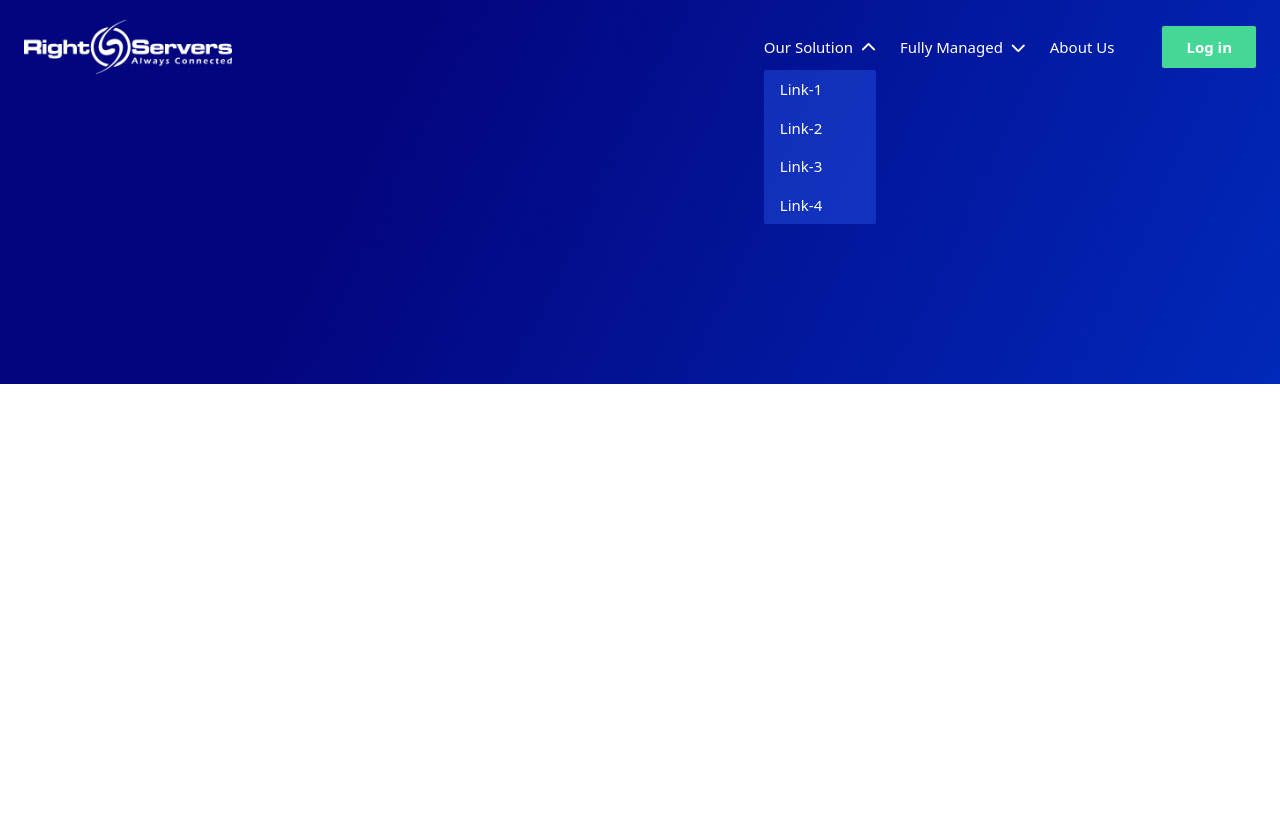
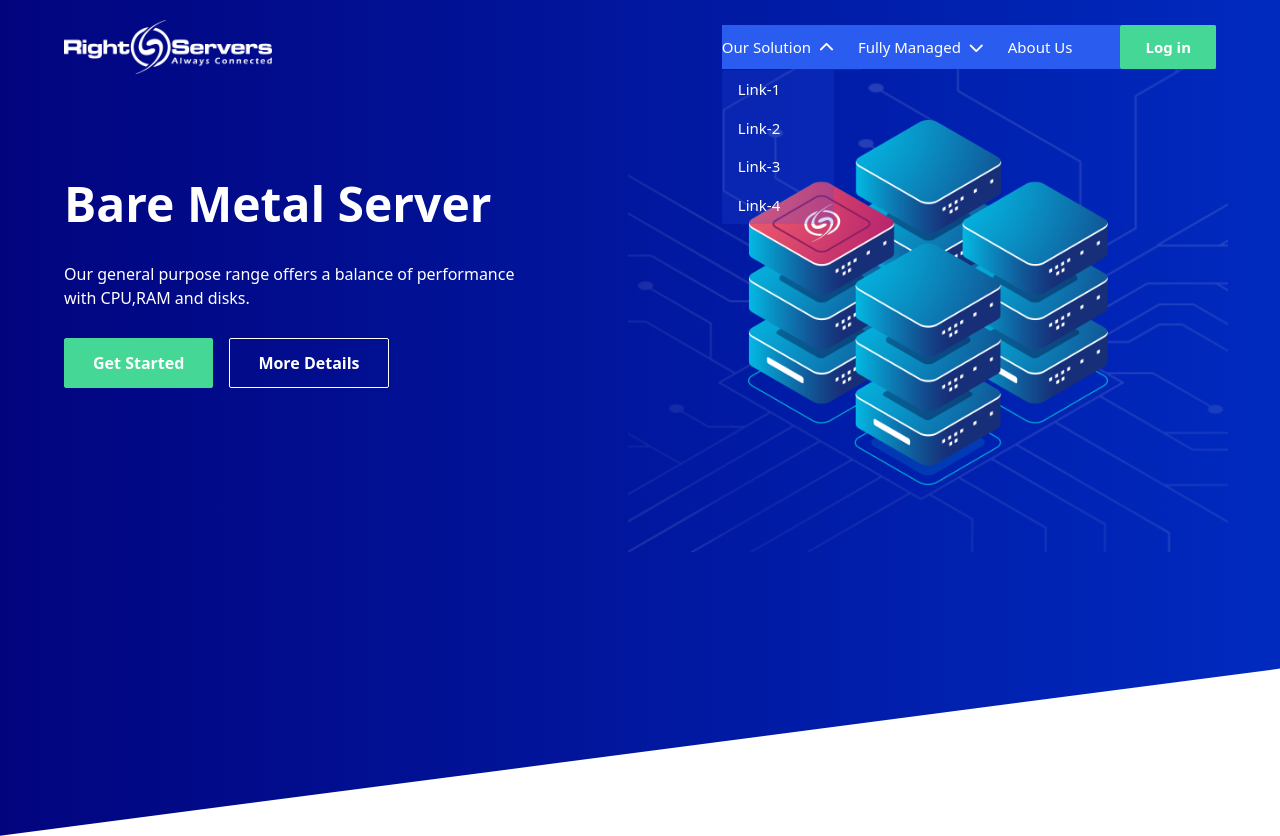
Before and after one commit to shovasarker/right-servers-with-tailwind, a website: page index.html in a window 1280 px wide. Both pictures are taken after a click on the item "Our Solution". Before the commit the page ends 800 px from the top, so only its background shows below. Drawn offline with Linux system fonts and the light colour scheme.

Commit message:
Banner image is set using absolute position

```diff
--- a/index.html
+++ b/index.html
@@ -20,8 +20,10 @@
     </head>
 
     <body>
-        <header class="header bg-[url('../../images/header-bg.png')] bg-no-repeat bg-cover h-96">
-            <nav class="relative container px-6 flex justify-between items-center py-5">
+        <!-- Header section start -->
+        <header class="header pb-100">
+            <!-- Navbar section start -->
+            <nav class="relative container px-6 lg:px-10 xl:px-16 flex justify-between items-center py-5">
                 <!-- logo of the site -->
                 <div class="w-40 lg:w-52 logo-wrapper">
                     <img src="./images/logo.png" alt="Right Servers Logo" class="w-full">
@@ -50,8 +52,8 @@
 
                 <!-- collapsible menu inline for large devices and hidden for small devices -->
                 <div id="mobile-menu" class="mobile-menu absolute flex -top-310p left-0 right-0
-                    lg:static bg-gradient-to-r from-transparent via-btnBlue/70 to-transparent lg:via-transparent flex-col items-center lg:flex-row lg:space-x-12 space-y-12
-                    lg:space-y-0 py-6 lg:py-0 transition-all duration-500">
+                    lg:static bg-btnBlue flex-col items-center lg:flex-row lg:space-x-12 space-y-12
+                    lg:space-y-0 py-6 lg:py-0 transition-all duration-500 z-10">
                     <ul
                         class="flex flex-col lg:flex-row items-center lg:space-x-6 space-y-6 lg:space-y-0 text-white text-tiny font-medium">
                         <li id="our-solution-link" class="relative cursor-pointer">
@@ -60,11 +62,11 @@
                                     class="fas fa-chevron-down ml-1 transition-transform duration-200"></i>
                             </span>
                             <ul id="our-solution-dropdown"
-                                class="lg:absolute w-full rounded-sm bg-btnBlue/40 hidden mt-3 transition-all duration-300">
-                                <li class="px-4 py-2 hover:bg-btnBlue/70"><a href="">Link-1</a></li>
-                                <li class="px-4 py-2 hover:bg-btnBlue/70"><a href="">Link-2</a></li>
-                                <li class="px-4 py-2 hover:bg-btnBlue/70"><a href="">Link-3</a></li>
-                                <li class="px-4 py-2 hover:bg-btnBlue/70"><a href="">Link-4</a></li>
+                                class="lg:absolute w-full rounded-sm bg-menuBlue/20 hidden mt-3 transition-all duration-300 z-10">
+                                <li class="px-4 py-2 hover:bg-menuBlue/80"><a href="">Link-1</a></li>
+                                <li class="px-4 py-2 hover:bg-menuBlue/80"><a href="">Link-2</a></li>
+                                <li class="px-4 py-2 hover:bg-menuBlue/80"><a href="">Link-3</a></li>
+                                <li class="px-4 py-2 hover:bg-menuBlue/80"><a href="">Link-4</a></li>
                             </ul>
                         </li>
                         <li id="fully-managed-link" class="link relative cursor-pointer">
@@ -73,25 +75,49 @@
                                     class="fas fa-chevron-down ml-1 transition-transform duration-200"></i>
                             </span>
                             <ul id="fully-managed-dropdown"
-                                class="lg:absolute w-full rounded-sm bg-btnBlue/40 hidden mt-3 transition-all duration-300">
-                                <li class="px-4 py-2 hover:bg-btnBlue/70"><a href="">Link-1</a></li>
-                                <li class="px-4 py-2 hover:bg-btnBlue/70"><a href="">Link-2</a></li>
-                                <li class="px-4 py-2 hover:bg-btnBlue/70"><a href="">Link-3</a></li>
-                                <li class="px-4 py-2 hover:bg-btnBlue/70"><a href="">Link-4</a></li>
+                                class="lg:absolute w-full rounded-sm bg-menuBlue/20 hidden mt-3 transition-all duration-300 z-10">
+                                <li class="px-4 py-2 hover:bg-menuBlue/80"><a href="">Link-1</a></li>
+                                <li class="px-4 py-2 hover:bg-menuBlue/80"><a href="">Link-2</a></li>
+                                <li class="px-4 py-2 hover:bg-menuBlue/80"><a href="">Link-3</a></li>
+                                <li class="px-4 py-2 hover:bg-menuBlue/80"><a href="">Link-4</a></li>
                             </ul>
                         </li>
                         <li class="hover:text-white/75"><a href="#">About Us</a></li>
                     </ul>
 
-                    <button type="button" class="text-white bg-paste px-6 py-2.5 rounded-sm text-tiny font font-semibold inline-block
-                        hover:bg-paste/70 transition-colors">
+                    <button type="button" class="custom-btn custom-btn-primary">
                         Log in
                     </button>
                 </div>
                 <!-- collapsible menu inline for large devices and hidden for small devices -->
 
             </nav>
+            <!-- Navbar Section end -->
+
+            <!-- banner section start -->
+            <section class="container px-6 lg:px-10 xl:px-16 mt-12 lg:mt-20">
+                <div class="relative flex flex-col lg:flex-row lg:justify-between  md:items-center gap-12">
+                    <div class="space-y-7 md:text-center lg:text-left lg:w-2/5">
+                        <h1
+                            class="text-4xl md:text-5xl md:leading-tight lg:text-4xl xl:text-5xl xl:leading-tight font-bold text-white">
+                            Bare Metal Server
+                        </h1>
+                        <p class="text-base font-normal text-white">Our general purpose range offers a balance of
+                            performance with CPU,RAM and disks.</p>
+                        <div class="flex justify-start md:justify-center lg:justify-start items-center gap-4">
+                            <button class="custom-btn custom-btn-large custom-btn-primary">Get Started</button>
+                            <button class="custom-btn custom-btn-large custom-btn-outline">More Details</button>
+                        </div>
+                    </div>
+                    <div
+                        class="banner-wrapper w-[350px] h-[310px] md:w-[384px] md:h-[345px] lg:w-[510px] lg:h-[460px] xl:w-[600px] xl:h-[500px] absolute -bottom-200p left-50p -translate-x-50p lg:left-75p  md:-bottom-220p lg:bottom-0 lg:-top-10p -translate-y-20p img-wrapper bg-[url('../../images/banner-bg.png')] bg-no-repeat flex justify-center items-center">
+                        <img src="./images/banner.png" alt="" class="w-3/5">
+                    </div>
+                </div>
+            </section>
+            <!-- banner section end -->
         </header>
+        <!-- Header section end -->
 
     </body>
 
--- a/src/input.css
+++ b/src/input.css
@@ -3,7 +3,41 @@
 @tailwind utilities;
 
 @layer components {
+  .header {
+    /* background: url('../../images/banner-bg.png') right top no-repeat,
+      url('../../images/header-bg.png') center no-repeat;
+    background-size: contain, cover; */
+    @apply bg-gradient-to-r from-gStart to-gEnd;
+    clip-path: polygon(100% 0, 100% 90%, 0 100%, 0 0);
+  }
   .mobile-menu.show {
     @apply !top-100p;
   }
+
+  .custom-btn {
+    @apply px-6 py-2.5 rounded-sm border text-tiny text-white font-semibold inline-block;
+  }
+
+  .custom-btn-large {
+    @apply text-base px-7 py-3;
+  }
+
+  .custom-btn-primary {
+    @apply bg-paste hover:bg-transparent hover:text-paste transition-colors border-paste;
+  }
+
+  .custom-btn-outline {
+    @apply bg-transparent border-white hover:bg-white hover:text-paste transition-colors;
+  }
+
+  .banner-wrapper {
+    background-size: 240%;
+    background-position: 86% 50%;
+  }
+
+  @media (min-width: 1024px) {
+    .header {
+      clip-path: polygon(100% 0, 100% 80%, 0 100%, 0 0);
+    }
+  }
 }
--- a/tailwind.config.js
+++ b/tailwind.config.js
@@ -5,9 +5,10 @@ module.exports = {
       colors: {
         paste: '#44D795',
         btnBlue: '#2A5CF0',
+        menuBlue: '#2852E5',
         footerBg: '#100C42',
-        gStart: '#01047D',
-        gEnd: '#003ADB',
+        gStart: '#02047E',
+        gEnd: '#002ABF',
       },
       container: {
         center: true,
@@ -21,10 +22,15 @@ module.exports = {
         '20p': '20%',
         '25p': '25%',
         '50p': '50%',
+        '70p': '70%',
         '75p': '75%',
         '90p': '90%',
         '100p': '100%',
+        '130p': '130%',
+        '200p': '200%',
+        '220p': '220%',
         '310p': '310%',
+        100: '28rem',
       },
     },
   },
```
Also changed, not shown: dist/css/output.css, dist/js/menu.js.
